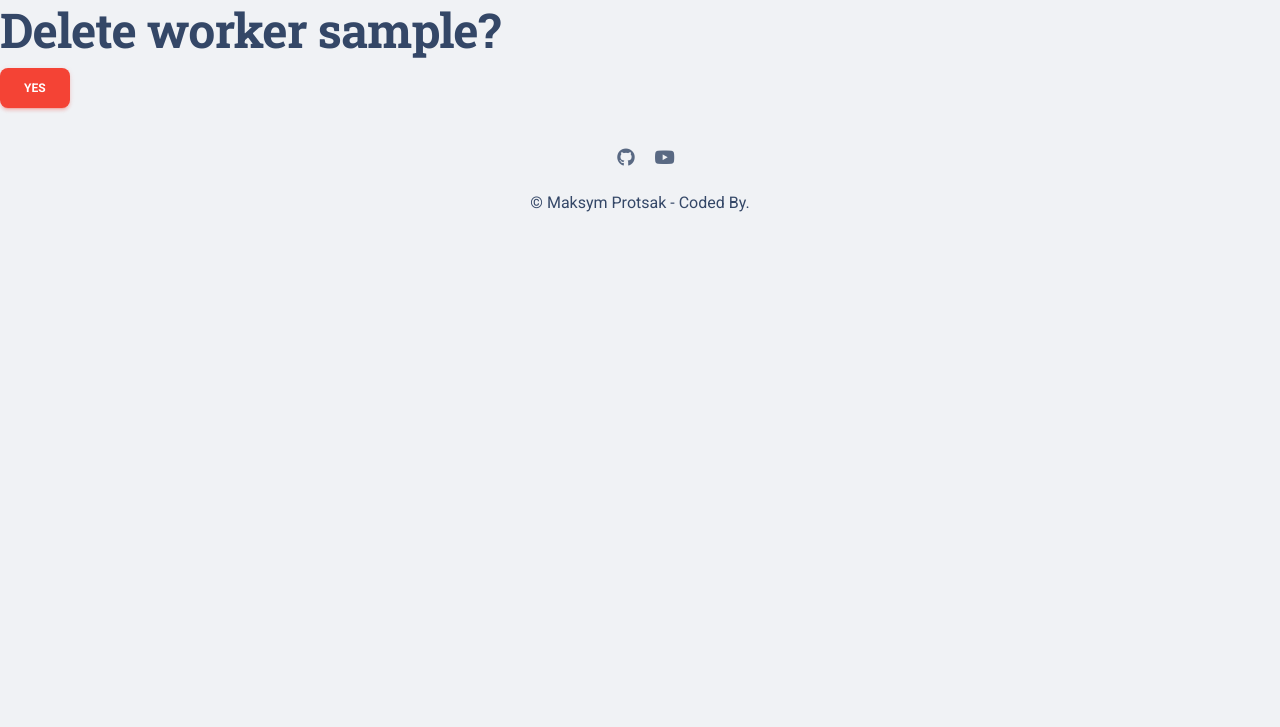
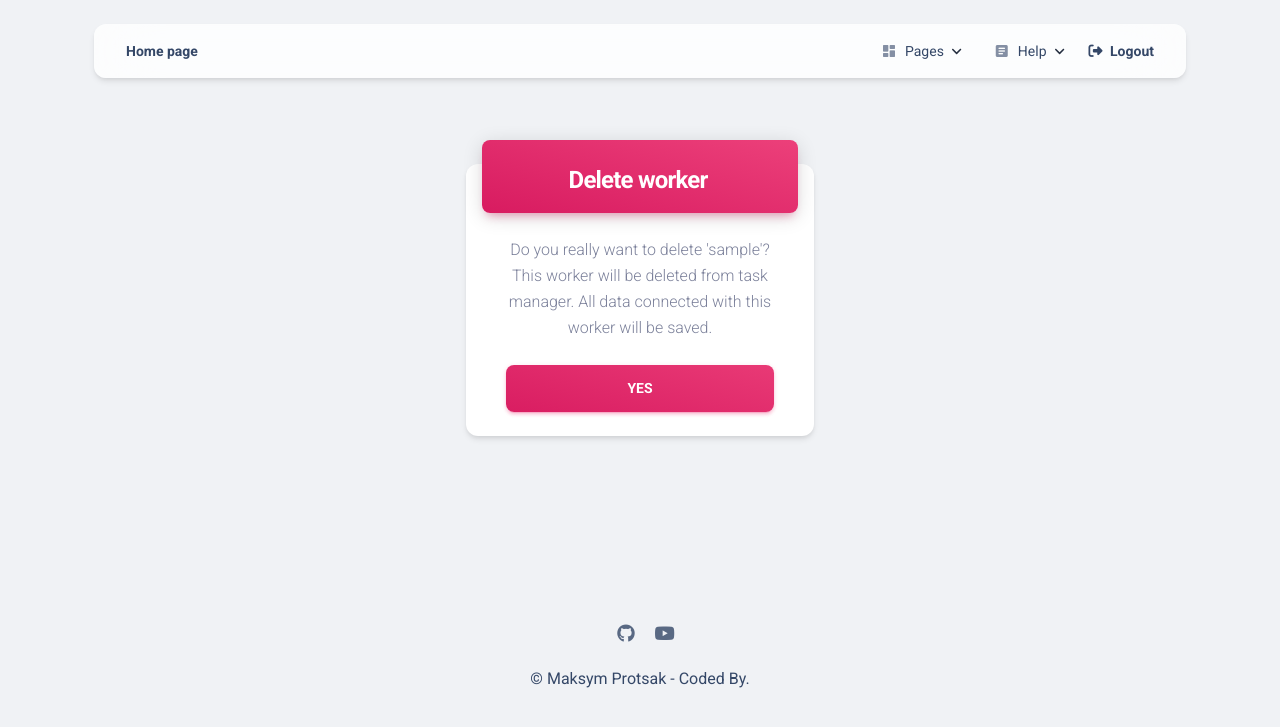
Before and after one commit to MaksymProtsak/it-company-task-manager, a Django app: page /workers/1/delete/ in a window 1280 px wide. Shown: the top 727 px of the page. Run offline with Django 5.2, Linux system fonts and the light colour scheme; a user stored in the database is signed in; tables that the repository leaves empty hold one stand-in row (values such as "Sample post"); some libraries are stand-ins or nearby versions.

Commit message:
Created delete form like in position delete form.

```diff
--- a/templates/task_manager/worker_confirm_delete.html
+++ b/templates/task_manager/worker_confirm_delete.html
@@ -1,10 +1,33 @@
 {% extends "base.html" %}
 
 {% block content %}
-  <h1>Delete worker {{ worker }}?</h1>
-  <form action="" method="post">
-    {% csrf_token %}
-
-    <input type="submit" value="Yes" class="btn btn-danger">
-  </form>
+{% include "includes/navigation.html" %}
+  <div class="page-header align-items-center min-vh-75">
+    <div class="container my-auto">
+      <div class="row">
+        <div class="col-lg-4 col-md-8 col-12 mx-auto">
+          <div class="card z-index-0 fadeIn3 fadeInBottom">
+            <div class="card-header p-0 position-relative mt-n4 mx-3 z-index-2">
+              <div class="bg-gradient-primary shadow-primary border-radius-lg py-3 pe-1">
+                <h4 class="text-white font-weight-bolder text-center mt-2 mb-0">
+                  Delete worker
+                </h4>
+              </div>
+              <div class="card-body">
+                <p class="mb-0 text-center">
+                  Do you really want to delete '{{ worker }}'?
+                  This worker will be deleted from task manager.
+                  All data connected with this worker will be saved.
+                </p>
+                <form role="form" method="post" action="">
+                  {% csrf_token %}
+                  <input type="submit" value="Yes" class="btn btn-lg bg-gradient-primary btn-lg w-100 mt-4 mb-0">
+                </form>
+              </div>
+            </div>
+          </div>
+        </div>
+      </div>
+    </div>
+  </div>
 {% endblock %}
```
